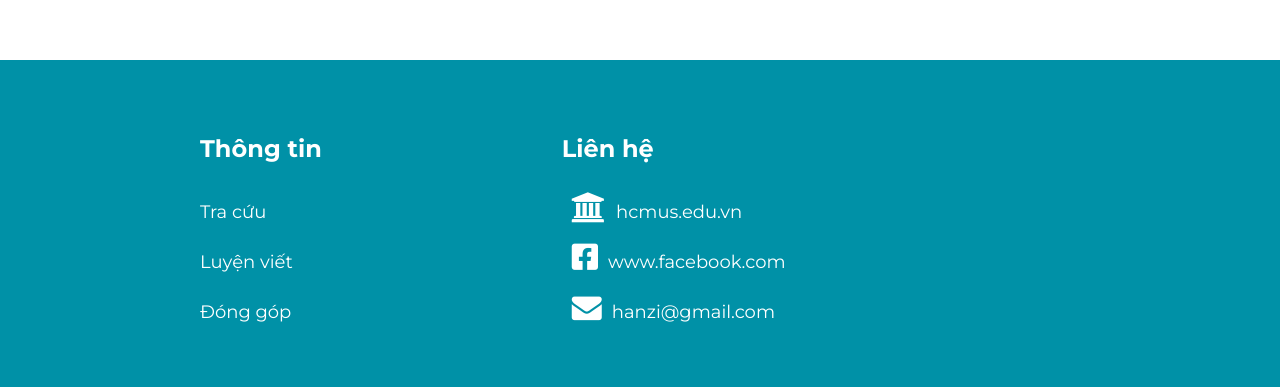
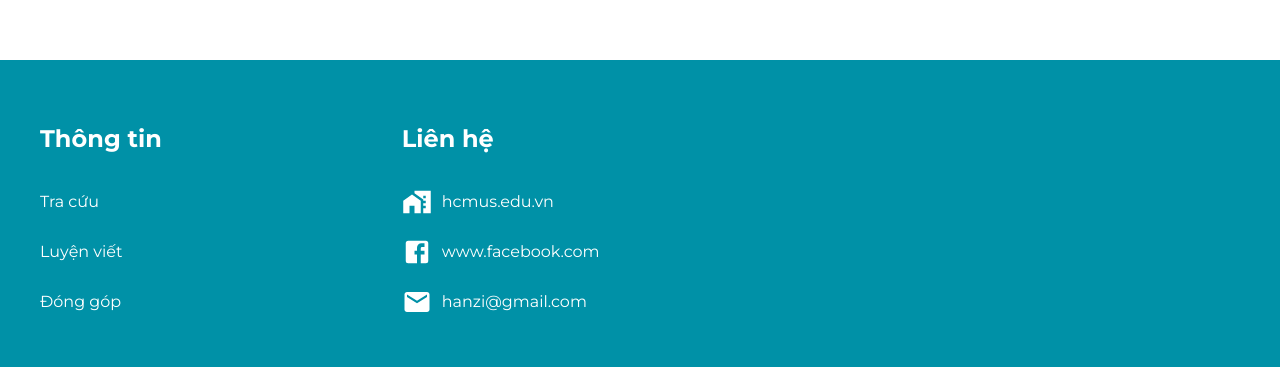
Before and after one commit to tranphuongdinh/TKPM_HanziDict, a Next.js app: page / in a window 1280 px wide. Shown: the part 649-1036 px from the top of the page. Built offline with nearby package versions, Linux system fonts and the light colour scheme; no server answers.

Commit message:
update footer

```diff
--- a/containers/Footer/index.js
+++ b/containers/Footer/index.js
@@ -1,8 +1,13 @@
 import "font-awesome/css/font-awesome.min.css";
 import styles from "./styles.module.scss";
+import FacebookIcon from "@mui/icons-material/Facebook";
+import HomeWorkIcon from "@mui/icons-material/HomeWork";
+import MailIcon from "@mui/icons-material/Mail";
+import { Container } from "@mui/material";
 const Footer = () => {
   return (
     <div className={styles.wrapper}>
+      <Container maxWidth="xl" className={styles.wrapperContainer}>
         <div>
           <h3>Thông tin</h3>
           <a>Tra cứu</a>
@@ -12,15 +17,22 @@ const Footer = () => {
         <div>
           <h3>Liên hệ</h3>
           <a href="https://www.hcmus.edu.vn/">
-                    <i className="fa fa-university"></i>hcmus.edu.vn
+            <HomeWorkIcon
+              sx={{ fontSize: 30, lineHeight: 50 }}
+              className={styles.icon}
+            />
+            hcmus.edu.vn
           </a>
           <a href="https://www.facebook.com/">
-                    <i className="fab fa-facebook-square"></i>www.facebook.com
+            <FacebookIcon sx={{ fontSize: 30 }} className={styles.icon} />
+            www.facebook.com
           </a>
           <a href="mailto: hanzi@gmail.com">
-                    <i className="fa fa-envelope"></i>hanzi@gmail.com
+            <MailIcon sx={{ fontSize: 30 }} className={styles.icon} />
+            hanzi@gmail.com
           </a>
         </div>
+      </Container>
     </div>
   );
 };
--- a/containers/Footer/styles.module.scss
+++ b/containers/Footer/styles.module.scss
@@ -1,7 +1,10 @@
 .wrapper {
     background-color: #0091a7;
+    padding: 20px 40px;
+    .wrapperContainer {
         display: flex;
-    padding: 50px 200px;
+        flex-direction: row;
+        padding: 20px 0;
         gap: 30vh;
         color: white;
         div {
@@ -11,28 +14,27 @@
                 font-size: 24px;
             }
             a {
-            font-size: 18px;
+                display: flex;
+                align-items: center;
+                font-size: 16px;
+                width: fit-content;
                 cursor: pointer;
                 line-height: 50px;
-            i {
-                margin: 0 10px;
-                font-size: 30px;
+                .icon {
+                    margin-right: 10px;
                 }
             }
             a:hover {
                 color: rgb(221, 252, 255);
-            transform: translateY(1px);
             }
         }
     }
-
     @media screen and (max-width: 992px) {
         .wrapper {
             padding: 50px 100px;
             gap: 20vh;
         }
     }
-
     @media screen and (max-width: 768px) {
         .wrapper {
             flex-direction: column;
@@ -48,7 +50,6 @@
             }
         }
     }
-
     @media screen and (max-width: 480px) {
         .wrapper {
             padding: 20px;
@@ -63,3 +64,4 @@
             }
         }
     }
+}
```
Lines whose indentation alone changed are shown as unchanged.
